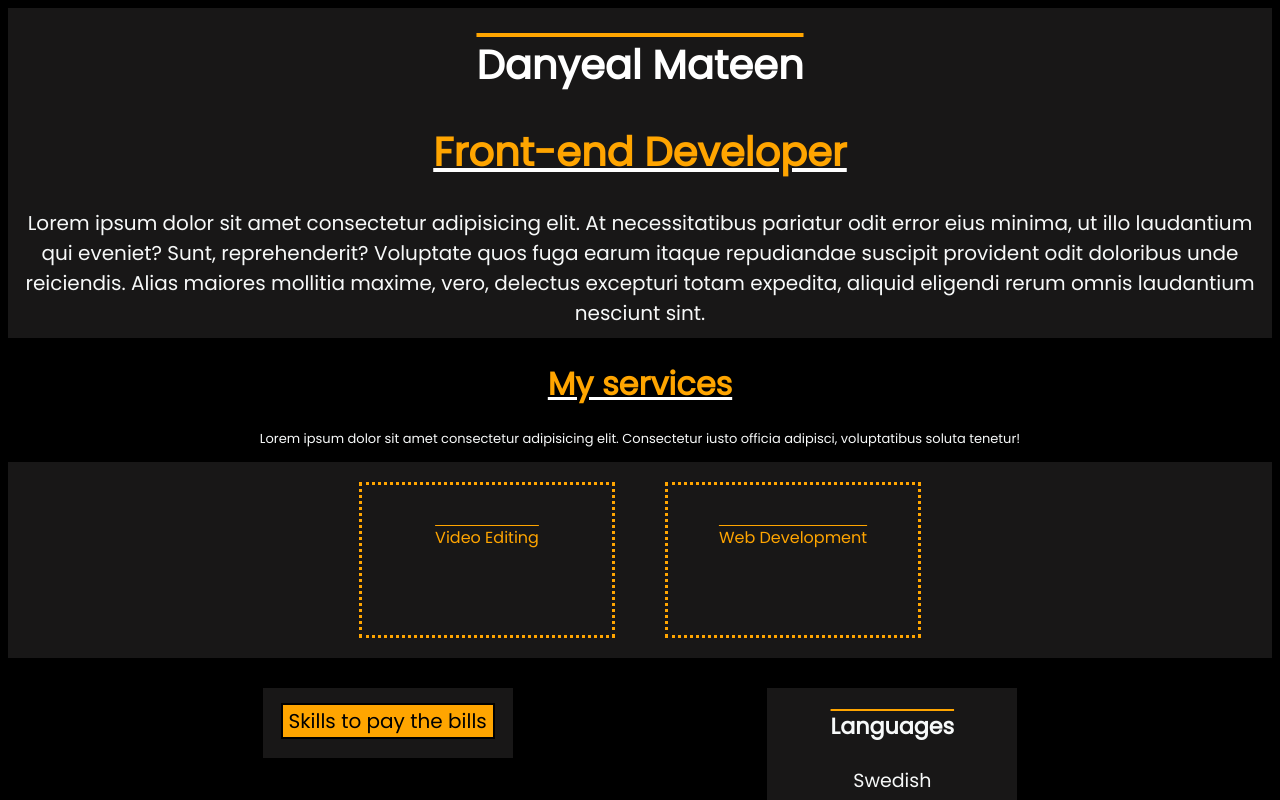
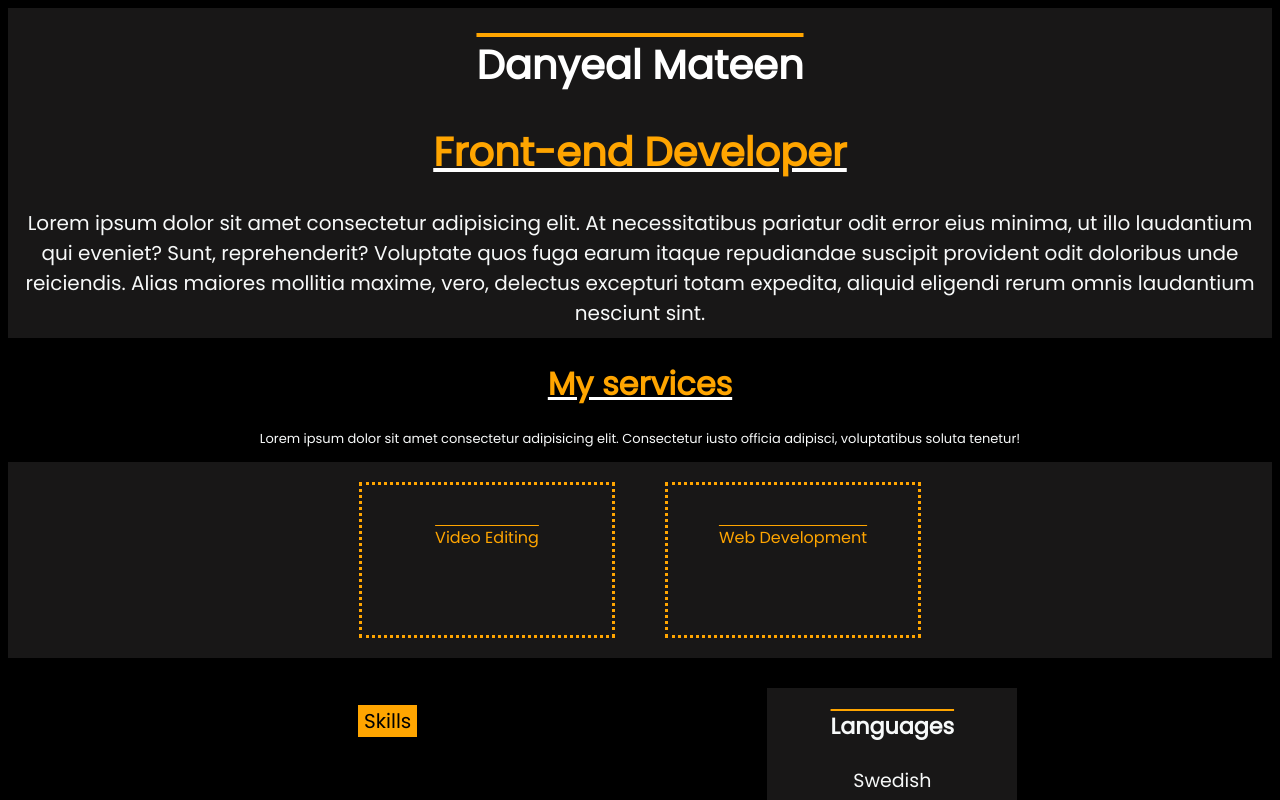
Before and after one commit to danyealmateen/react-portfolio, a React (Create React App) app: page / in a window 1280 px wide. Shown: the top 800 px of the page. Built offline with nearby package versions, Linux system fonts and the light colour scheme; the HTML template or start-up script is replaced by a standard one.

Commit message:
updated skills

```diff
--- a/src/components/Skills/Skills.css
+++ b/src/components/Skills/Skills.css
@@ -5,13 +5,12 @@
   font-family: "Poppins", sans-serif;
   text-align: center;
   font-size: 19px;
-  opacity: 1;
 }
 
 .skillBar {
   height: 70px;
   width: 250px;
-  background-color: #272525a2;
+  /* background-color: #272525a2; */
 }
 
 .languageBar {
@@ -82,3 +81,8 @@
     opacity: 1;
   }
 }
+
+hr {
+  color: orange;
+  border: 2px solid white;
+}
--- a/src/components/Skills/Skills.jsx
+++ b/src/components/Skills/Skills.jsx
@@ -12,13 +12,16 @@ function Skills() {
     <div className="bars">
       <div className="skillBar">
         <button className="skillsHeader" onClick={handleOpen}>
-          Skills to pay the bills
+          Skills<i className="fa-solid fa-gear" id="gearIcon"></i>
         </button>
         {open ? (
           <div className="bars">
             <p className="fa-brands fa-html5" id="htmlIcon"></p>
+            <hr className="hr"></hr>
             <p className="fa-brands fa-css3-alt" id="cssIcon"></p>
+            <hr className="hr"></hr>
             <p className="fa-brands fa-square-js" id="jsIcon"></p>
+            <hr className="hr"></hr>
             <p className="fa-brands fa-react" id="reactIcon"></p>
           </div>
         ) : null}
```
